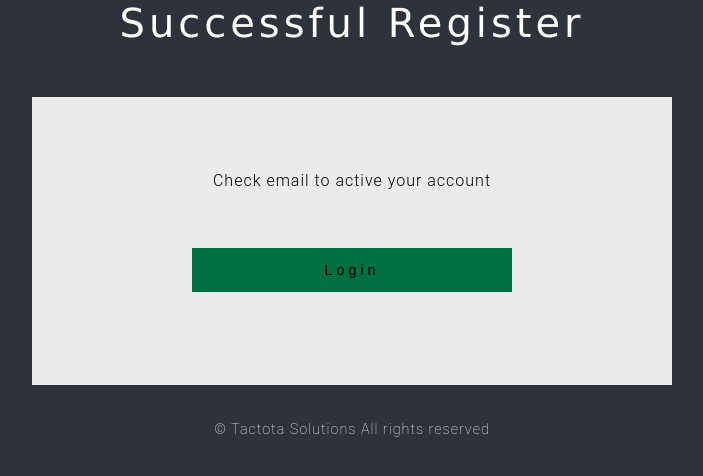
After one commit to demo-project-01/tactota_solutions, a PHP site: the page made by successful register.html in a window 1280 px wide. The commit adds this page. Shown: the top 476 px of the page, without its empty margins (288-991 px from the left). Run offline with PHP 8.4, Linux system fonts and the light colour scheme; some libraries are stand-ins or nearby versions.

Commit message:
successful_register

```diff
--- a/css/signup.css
+++ b/css/signup.css
@@ -54,6 +54,7 @@ html, body, div, h1, h2, h3, h4, h5, h6, p{
   .sub-container {
     padding: 2em;
     width: 50%;
+    margin: 2em auto;
   }
 
   input[type="text"], input[type="email"], input[type="password"] {
--- /dev/null
+++ b/successful register.html
@@ -0,0 +1,36 @@
+<!DOCTYPE html>
+<html>
+<head>
+<title>Tactota Solutions Registration Form</title>
+<meta name="viewport" content="width=device-width, initial-scale=1">
+<meta http-equiv="Content-Type" content="text/html; charset=utf-8" />
+<link href="css/signup.css" rel="stylesheet" type="text/css"/>
+<script src="https://kit.fontawesome.com/a076d05399.js"></script>
+</head>
+<body>
+	<div>
+		<h1>Successful Register</h1>
+        <br/>
+
+
+		<div class="main-container">
+
+            <div class="sub-container">
+				<form action="#" method="post">
+
+                    <p>Check email to active your account</p>
+
+				</form>
+				<br/>
+				<input type="submit" value="Login">
+
+			</div>
+
+		</div>
+
+		<div class="footer">
+			<p>© Tactota Solutions All rights reserved </p>
+		</div>
+	</div>
+</body>
+</html>
```
